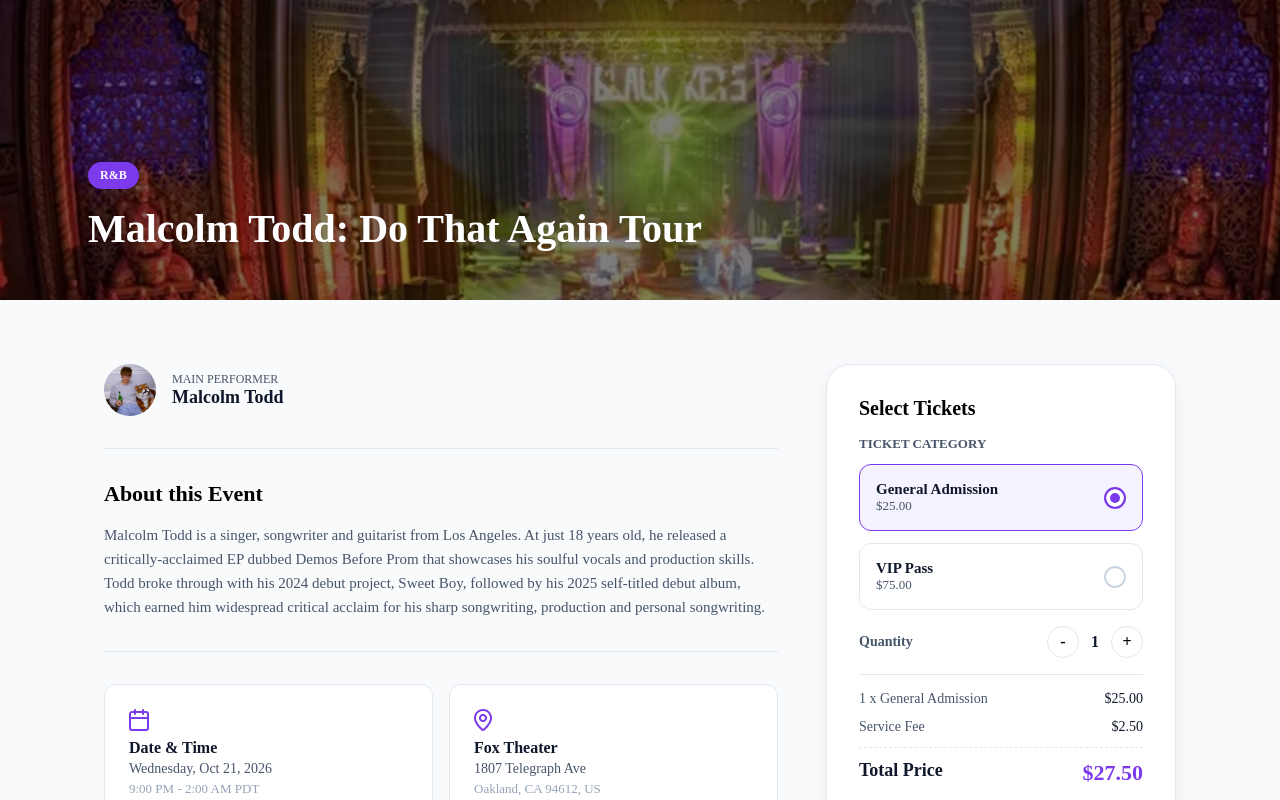
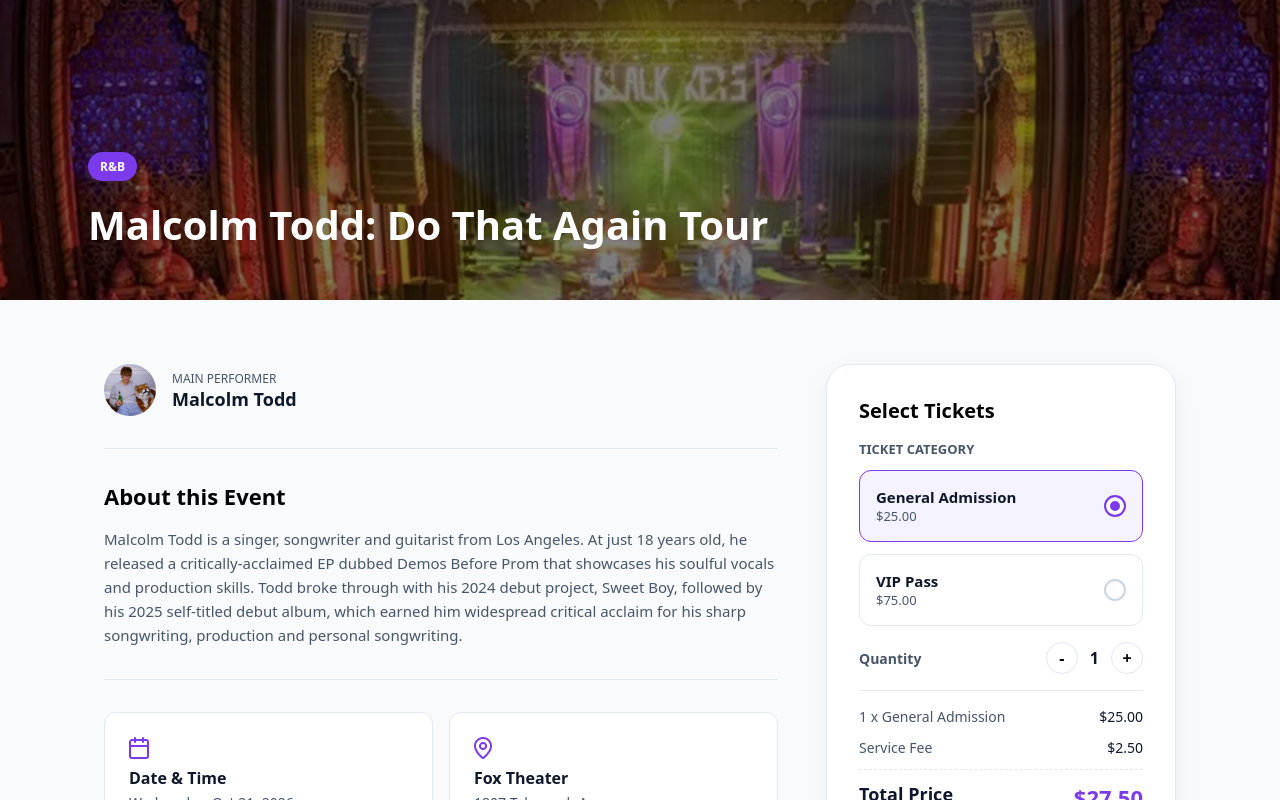
Before and after one commit to winsharp/Events-Coordinator, a React (Vite) app in the folder frontend/: page / in a window 1280 px wide. Shown: the top 800 px of the page. Built offline with nearby package versions, Linux system fonts and the light colour scheme.

Commit message:
Add font

```diff
--- a/frontend/src/pages/EventDetailPage.css
+++ b/frontend/src/pages/EventDetailPage.css
@@ -47,6 +47,7 @@ html,
 body {
     margin: 0;
     padding: 0;
+    font-family: system-ui, -apple-system, BlinkMacSystemFont, "Segoe UI", sans-serif;
 }
 
 h1,
```
